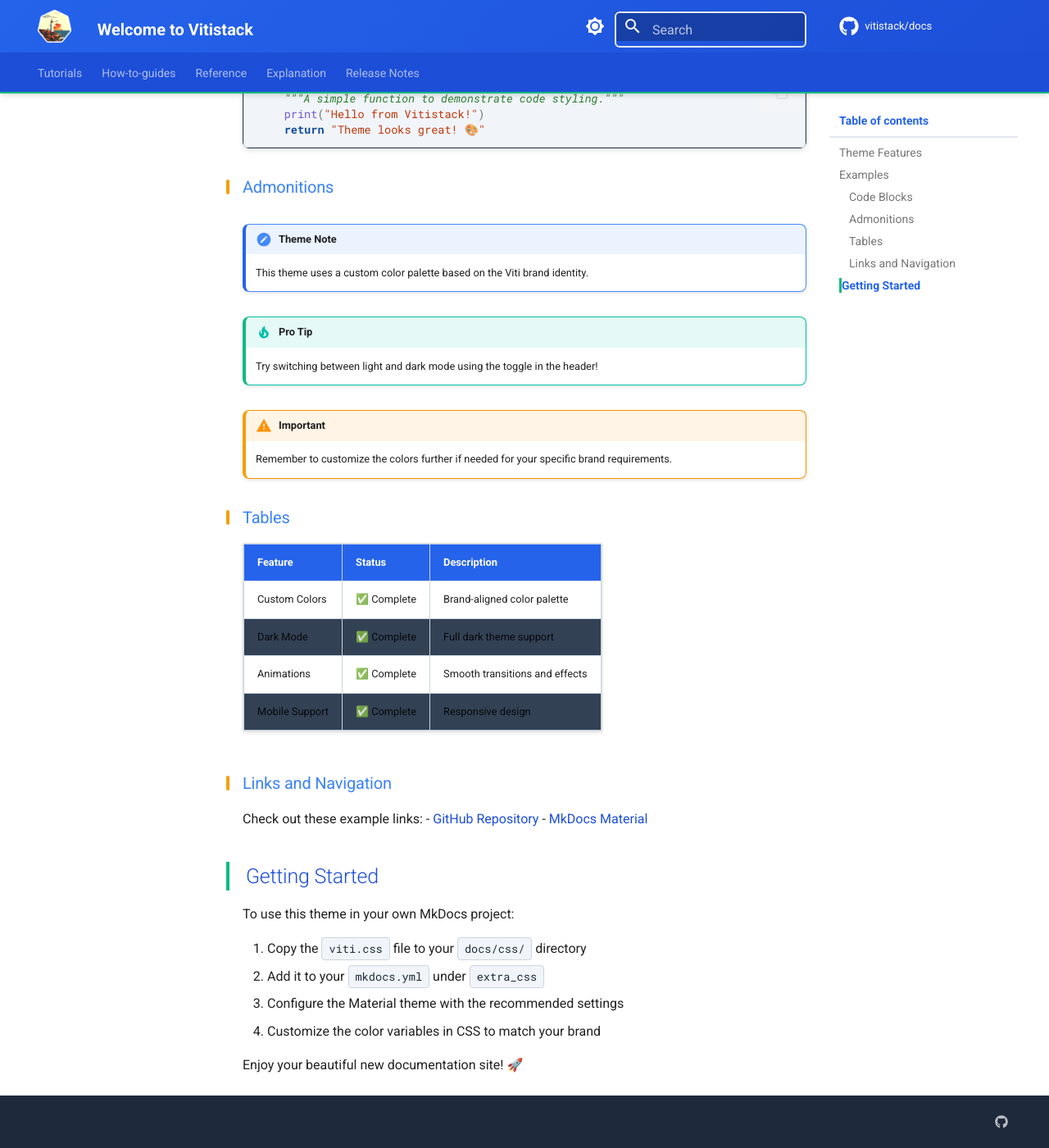
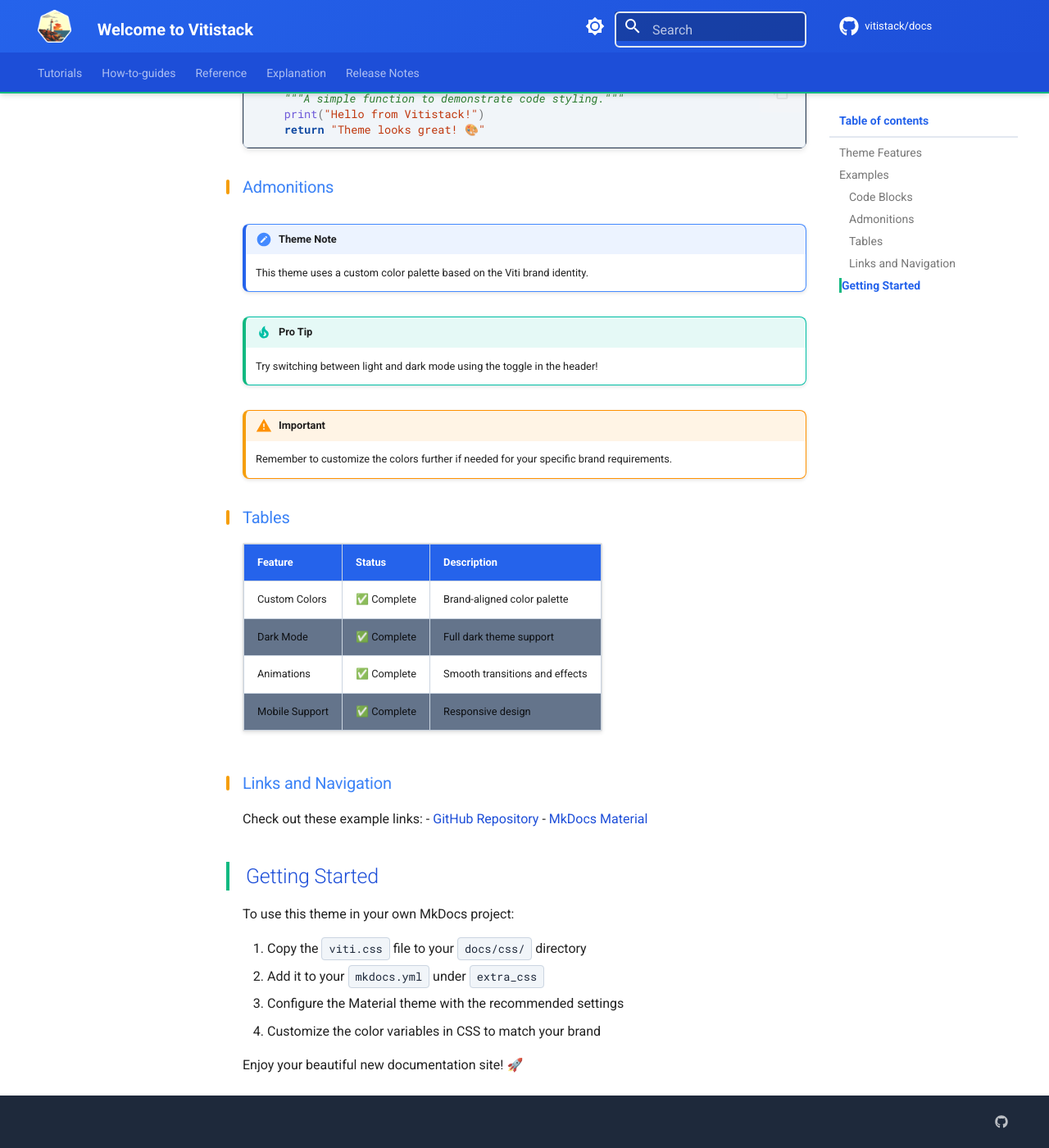
Before and after one commit to vitistack/docs, an MkDocs documentation site: the page built from docs/theme.md, in a window 1280 px wide and 1400 px high, scrolled down 745 px. Shown: the whole window at 82% size. Built offline with MkDocs 1.6.1 and Material for MkDocs 9.7.7, drawn with Linux system fonts in a browser that asks for light colours; comment, search, counter and statistics services are not loaded.

Commit message:
change background color in line 439 to background: var(--viti-gray-500)

```diff
--- a/docs/css/viti.css
+++ b/docs/css/viti.css
@@ -436,7 +436,7 @@ select:focus {
 
 .md-typeset table tr:nth-child(even) {
   /* background: #f8fafc; */
-  background: var(--viti-gray-700)
+  background: var(--viti-gray-500)
 }
 
 .md-typeset table tr:hover {
```
